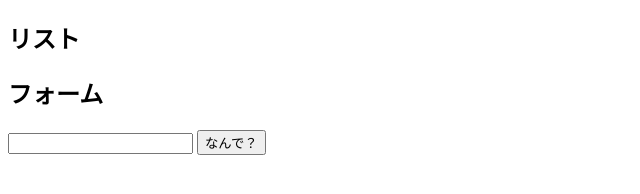
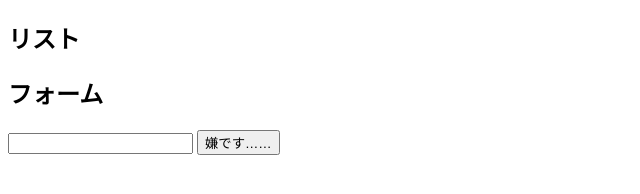
Before and after one commit to g1527037/2016web1-12, a plain HTML site: page index.html in a window 1280 px wide. Shown: the full height of the page, 0-640 px from the left. Drawn offline with Linux system fonts and the light colour scheme.

Commit message:
Update index.html

```diff
--- a/index.html
+++ b/index.html
@@ -13,7 +13,7 @@
       <h1>フォーム</h1>
       <form action="https://g1527037.github.io/2016web1-12/" id="form">
         <input type="text" name="word">
-        <input type="submit" value="なんで？">
+        <input type="submit" value="嫌です……">
       </form>
     </section>
     <script type="text/javascript" scr="js/default.js"></script>
```
